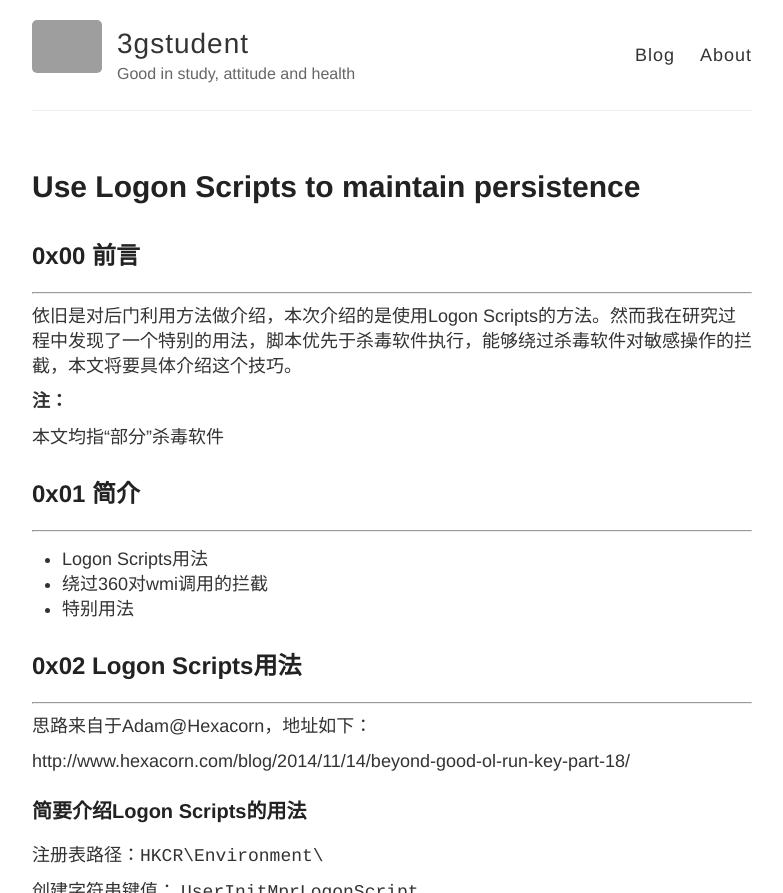
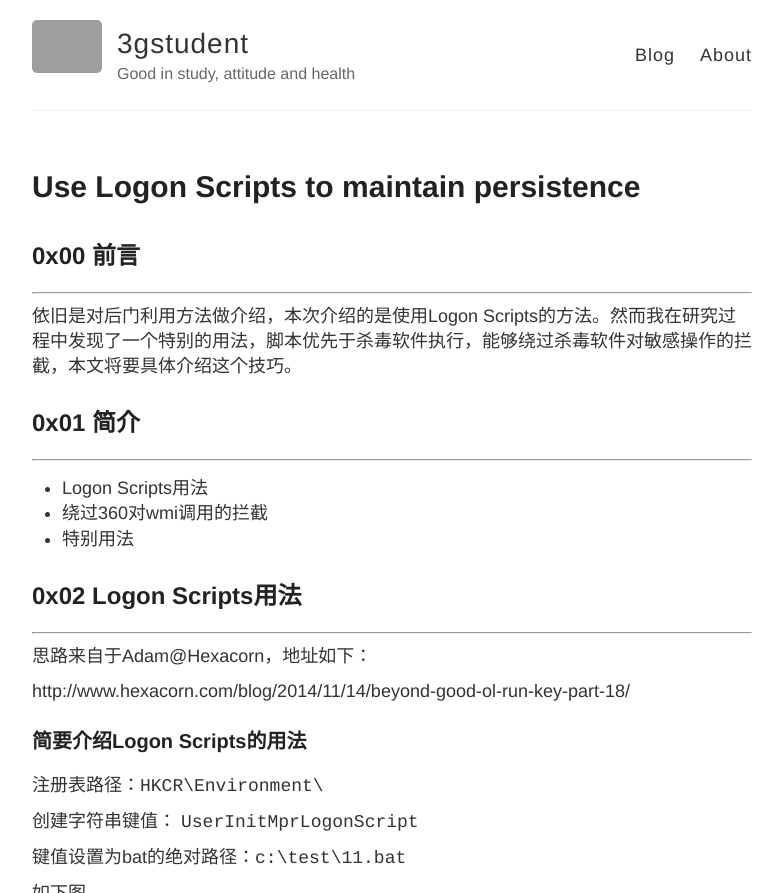
Before and after one commit to 3gstudent/backup-3gstudent.github.io, a Jekyll site: the page built from _posts/2017-8-9-Use Logon Scripts to maintain persistence.md, in a window 1280 px wide and 900 px high, cut to the strip 0-893 px from the top of the window. Shown: the whole strip, without its empty margins (248-1031 px from the left). Built offline with Jekyll 4.4.1, drawn with Linux system fonts in a browser that asks for light colours; grey boxes are pictures that could not be loaded.

Commit message:
Update 2017-8-9-Use Logon Scripts to maintain persistence.md

```diff
--- a/_posts/2017-8-9-Use Logon Scripts to maintain persistence.md
+++ b/_posts/2017-8-9-Use Logon Scripts to maintain persistence.md
@@ -7,10 +7,6 @@ title: Use Logon Scripts to maintain persistence
 ---
 
 依旧是对后门利用方法做介绍，本次介绍的是使用Logon Scripts的方法。然而我在研究过程中发现了一个特别的用法，脚本优先于杀毒软件执行，能够绕过杀毒软件对敏感操作的拦截，本文将要具体介绍这个技巧。
-
-**注：**
-
-本文均指“部分”杀毒软件
 
 ## 0x01 简介
 ---
```
